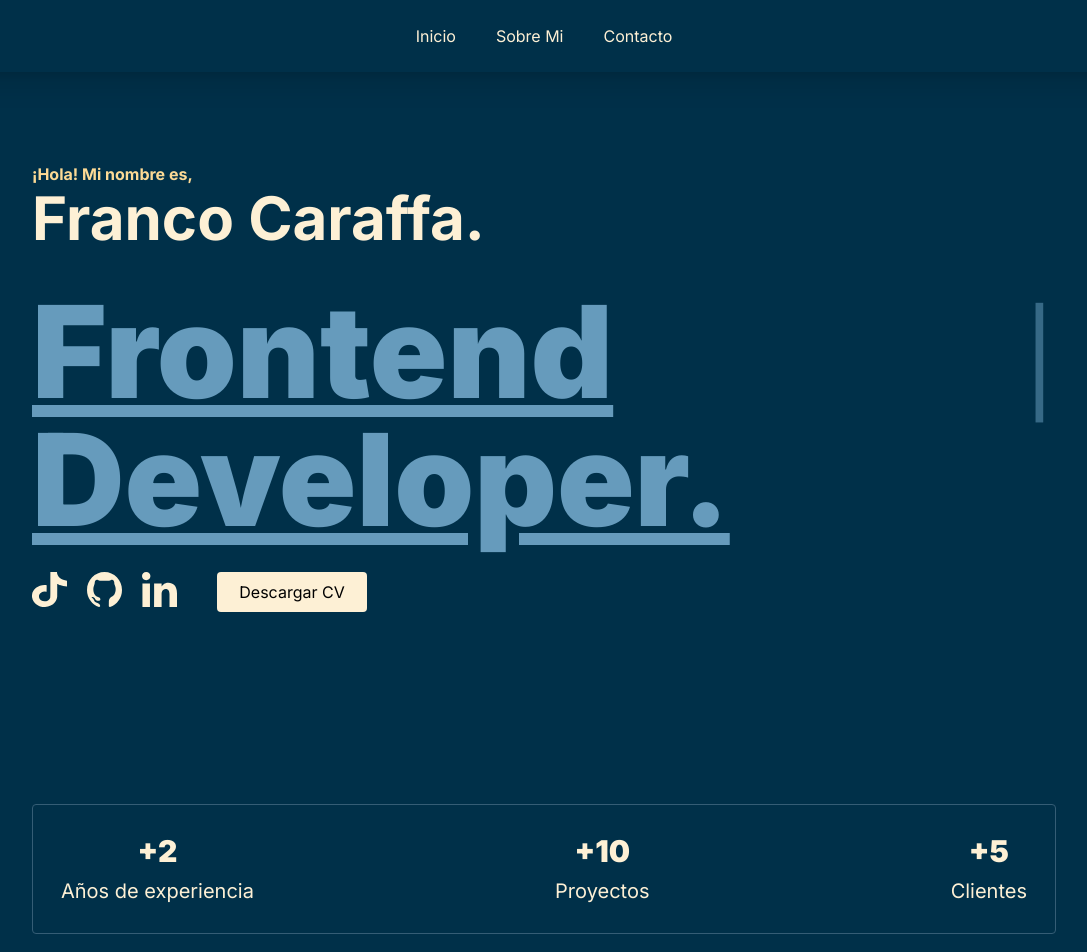
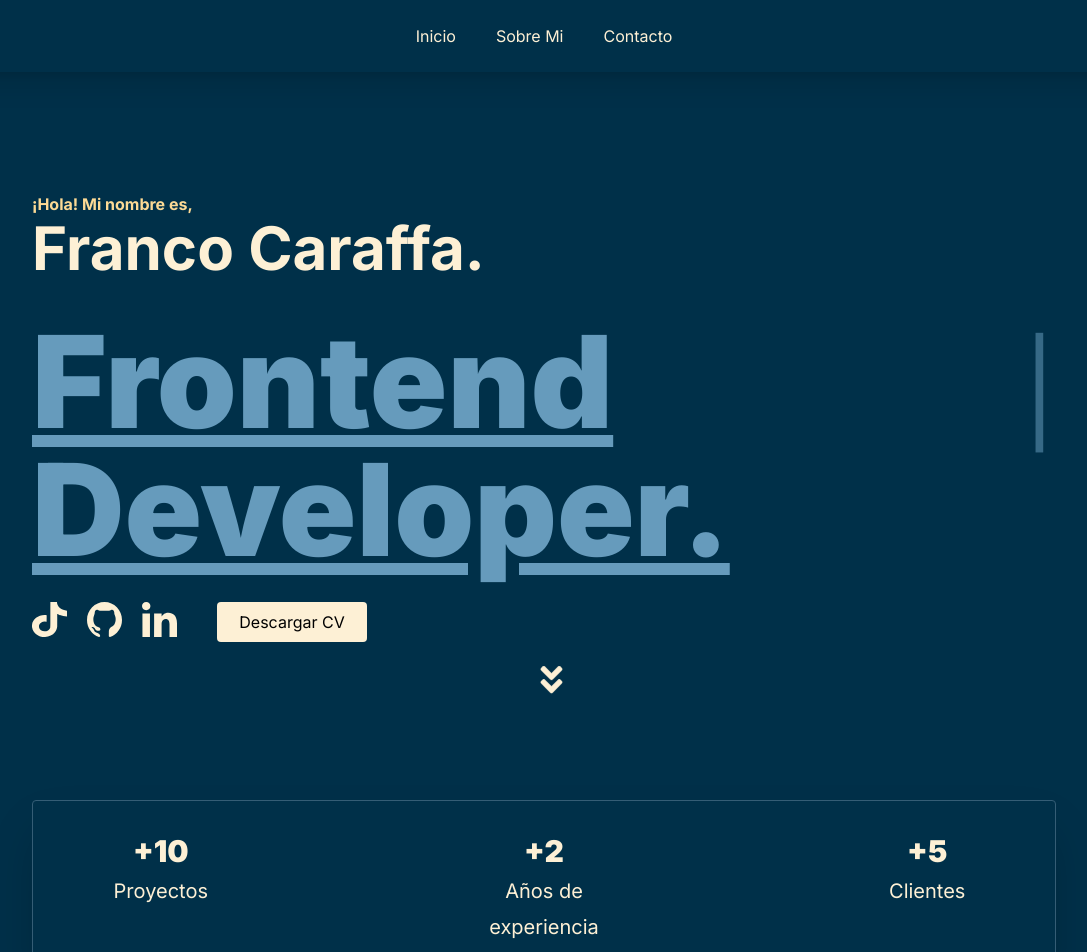
Before and after one commit to backfile/portafolio, a Next.js app: page / in a window 1280 px wide. Shown: the top 952 px of the page, without its empty margins (96-1183 px from the left). Built offline with nearby package versions, Linux system fonts and the light colour scheme.

Commit message:
Flecha hacia abajo y mejora del hero

```diff
--- a/app/components/BarraResumen.jsx
+++ b/app/components/BarraResumen.jsx
@@ -1,10 +1,10 @@
 export function BarraResumen(){
     return(
-      <section className='border-[#355d75] border rounded mt-48 p-7  m-auto w-[100%]'>
+      <section className='border-[#355d75] border rounded  p-8 m-auto w-[100%] shadow-2xl'>
         <ul className='flex text-[#FDF0D5] justify-between text-center'>
-          <li className='text-3xl font-black'>+2<br/><span className='text-xl font-normal'>Años de experiencia</span></li>
-          <li className='text-3xl font-black'>+10<br/><span className='text-xl font-normal'>Proyectos</span></li>
-          <li className='text-3xl font-black'>+5<br/><span className='text-xl font-normal'>Clientes</span></li>
+          <li className='text-3xl font-black w-[20%]'>+10<br/><span className='text-xl font-normal'>Proyectos</span></li>
+          <li className='text-3xl font-black  w-[20%]'>+2<br/><span className='text-xl font-normal'>Años de experiencia</span></li>
+          <li className='text-3xl font-black  w-[20%]'>+5<br/><span className='text-xl font-normal'>Clientes</span></li>
         </ul>
       </section>
     )
--- a/app/components/Hero.jsx
+++ b/app/components/Hero.jsx
@@ -1,9 +1,12 @@
 import { MyComponent } from "./Componente"
 import { TikTokIcon, GitHubIcon, LinkedinIcon } from "./Icons"
+import { FaAngleDoubleDown } from "react-icons/fa";
+
+
 
 export function Hero(){
     return(
-      <section className='mt-32 flex justify-start '>
+      <section className='flex flex-col justify-center min-h-screen'>
         <div className='flex-col flex'>
           <h1 className='text-6xl font-bold text-[#FDF0D5] mb-10'><span className='text-[16px] text-[#FCDA95]'>¡Hola! Mi nombre es,</span><br/>Franco Caraffa.</h1>
           <MyComponent/>
@@ -14,6 +17,9 @@ export function Hero(){
             <button className='bg-[#FDF0D5] p-2 rounded w-[150px] ml-5'>Descargar CV</button>
           </div>
         </div>
+        <div className="absolute bottom-24 left-[49.2%] animate-bounce">
+          <FaAngleDoubleDown color="#FDF0D5"  size={35}/>
+        </div>
       </section>
     )
 }
--- a/app/globals.css
+++ b/app/globals.css
@@ -11,3 +11,7 @@
     font-size: 100px;
     color: #669BBC;
 }
+
+.top-react-icons{
+    color: white;
+}
--- a/package.json
+++ b/package.json
@@ -12,6 +12,7 @@
     "next": "14.0.3",
     "react": "^18",
     "react-dom": "^18",
+    "react-icons": "^4.12.0",
     "typed.js": "^2.1.0"
   },
   "devDependencies": {
```
Also changed, not shown: 1 other file (tests, documents, lock files or other folders).
